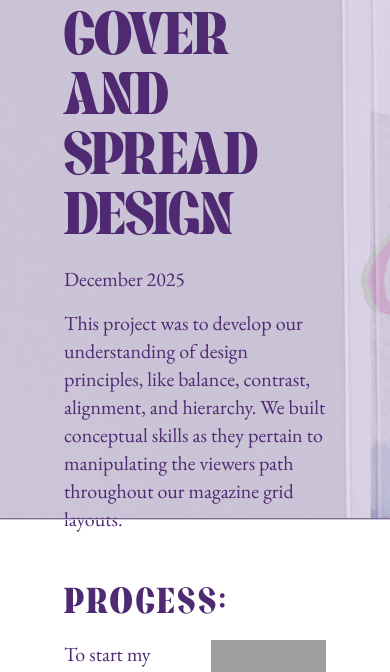
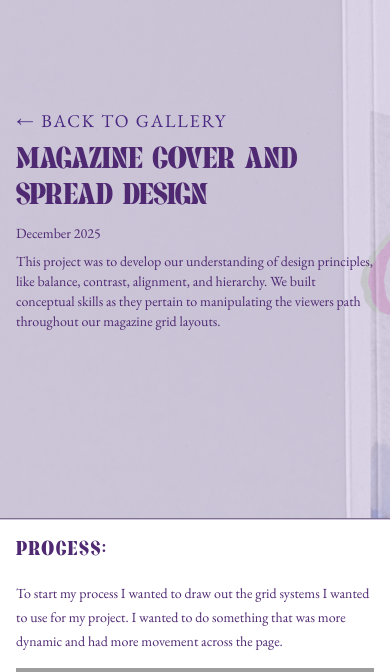
Before and after one commit to TonyVudis/portfolio, a Flask app: page /Gallery/clairoproj in a window 390 px wide. Shown: the part 81-753 px from the top of the page. Run offline with Flask 3, Linux system fonts and the light colour scheme; some libraries are stand-ins or nearby versions; grey boxes are pictures that could not be loaded.

Commit message:
clairo for phone

```diff
--- a/templates/clairoproj.html
+++ b/templates/clairoproj.html
@@ -43,20 +43,20 @@
         <!-- Overlay -->
         <div class="absolute inset-0 bg-[#CEC2E0] opacity-60"></div>
         <!-- Text on top -->
-        <div class="absolute inset-0 flex flex-col justify-center px-16 gap-4">
+        <div class="absolute inset-0 flex flex-col justify-center px-4 md:px-16 gap-2 md:gap-4">
             <a href="/Gallery" class="text-lg font-garamond tracking-widest uppercase text-[#4A2880] hover:underline">← Back to Gallery</a>
-            <h2 class="text-6xl font-megina text-[#4F2972]">MAGAZINE COVER AND SPREAD DESIGN</h2>
-            <p class="font-garamond text-xl text-[#4F2972]">December 2025</p>
-            <p class="font-garamond text-xl text-[#4F2972] max-w-2xl">This project was to develop our understanding of design principles, like balance, contrast, alignment, and hierarchy. We built conceptual skills as they pertain to manipulating the viewers path throughout our magazine grid layouts. </p>
+            <h2 class="text-3xl md:text-6xl font-megina text-[#4F2972]">MAGAZINE COVER AND SPREAD DESIGN</h2>
+            <p class="font-garamond text-sm md:text-xl text-[#4F2972]">December 2025</p>
+            <p class="font-garamond text-sm md:text-xl text-[#4F2972] max-w-2xl">This project was to develop our understanding of design principles, like balance, contrast, alignment, and hierarchy. We built conceptual skills as they pertain to manipulating the viewers path throughout our magazine grid layouts. </p>
         </div>
     </div>
 
     <!-- Process Section -->
-    <div class="w-full border-t border-[#CEC2E0] px-16 py-16" data-aos="fade-up">
-        <p class="text-4xl font-megina tracking-widest uppercase text-[#4F2972] mb-4">Process:</p>
-        <div class="flex gap-8">
-            <p class="w-1/2"><span class="font-garamond text-xl text-[#4F2972]">To start my process I wanted to draw out the grid systems I wanted to use for my project. I wanted to do something that was more dynamic and had more movement across the page.</span></p>
-            <div class="w-1/2 flex flex-col items-center ml-auto">
+    <div class="w-full border-t border-[#CEC2E0] px-4 md:px-16 py-4 md:py-16" data-aos="fade-up">
+        <p class="text-xl md:text-4xl font-megina tracking-widest uppercase text-[#4F2972] mb-4">Process:</p>
+        <div class="flex flex-col md:flex-row gap-4 md:gap-8">
+            <p class="w-full md:w-1/2"><span class="font-garamond text-sm md:text-xl text-[#4F2972]">To start my process I wanted to draw out the grid systems I wanted to use for my project. I wanted to do something that was more dynamic and had more movement across the page.</span></p>
+            <div class="w-full md:w-1/2 flex flex-col md:flex-row items-center ml-auto">
                 <img src="{{ url_for('static', filename='images/clairoproj/process1clairo.png') }}" alt="Iteration 1" class="w-full object-cover mb-4">
             </div>
         </div>
@@ -64,19 +64,19 @@
     </div>
 
     <!-- Iterations Section -->
-    <div class="w-full border-t border-[#CEC2E0] px-16 py-16" data-aos="fade-up">
-        <p class="text-4xl font-megina tracking-widest uppercase text-[#4F2972] mb-4">Iterations:</p>
-        <div class="flex gap-8 items-start">
-            <div class="w-1/2 flex flex-col items-center">
+    <div class="w-full border-t border-[#CEC2E0] px-4 md:px-16 py-4 md:py-16" data-aos="fade-up">
+        <p class="text-xl md:text-4xl font-megina tracking-widest uppercase text-[#4F2972] mb-4">Iterations:</p>
+        <div class="flex flex-col md:flex-row gap-4 md:gap-8 items-start">
+            <div class="w-full md:w-1/2 flex flex-col md:flex-col items-center">
                 <img src="{{ url_for('static', filename='images/clairoproj/iteration1clairo.png') }}" alt="Iteration 1" class="w-full object-cover mb-4">
                 <img src="{{ url_for('static', filename='images/clairoproj/iteration4clairo.png') }}" alt="Iteration 1" class="w-full object-cover mb-4">
             </div>
-            <div class="w-1/2 flex flex-col items-center">
+            <div class="w-full md:w-1/2 flex flex-col md:flex-col items-center">
                 <img src="{{ url_for('static', filename='images/clairoproj/iteration2clairo.png') }}" alt="Iteration 1" class="w-full object-cover mb-4">
                 <img src="{{ url_for('static', filename='images/clairoproj/iteration3clairo.png') }}" alt="Iteration 1" class="w-full object-cover mb-4">
             </div>
-            <div class="w-1/2 flex items-start pt-4">
-                <p><span class="font-garamond text-xl text-[#4F2972]">I wanted to experiment with how
+            <div class="w-full md:w-1/2 flex flex-col md:flex-row items-start pt-4">
+                <p><span class="font-garamond text-sm md:text-xl text-[#4F2972]">I wanted to experiment with how
                 different text box shapes could influence the flow of the page. I wanted a picture of my artist on
                 a stage to give the visual of a spotlight and the text flowing around it. I struggled with page and how the image and text hierarchy affected the
                 page layout.</span></p>
@@ -85,33 +85,32 @@
     </div>
 
     <!-- Spread Final -->
-    <div class="w-full border-t border-[#CEC2E0] px-16 py-16" data-aos="fade-up">
-        <p class="text-4xl font-megina tracking-widest uppercase text-[#4F2972] mb-4">Final Spread:</p>
-        <div class="w-1/3 flex items-center ml-auto mr-48">
-                <img src="{{ url_for('static', filename='images/clairoproj/spread1clairo.png') }}" alt="Final 3" class="w-full object-cover">
+    <div class="w-full border-t border-[#CEC2E0] px-4 md:px-16 py-4 md:py-16" data-aos="fade-up">
+        <p class="text-2xl md:text-4xl font-megina tracking-widest uppercase text-[#4F2972] mb-4">Final Spread:</p>
+        <div class="w-full md:w-1/3 flex flex-col md:flex-row items-center ml-auto mr-48">
+            <img src="{{ url_for('static', filename='images/clairoproj/spread1clairo.png') }}" alt="Final 3" class="w-full object-cover">
         </div>
-        <div class="flex justify-center">
-            <div class="w-1/2 flex flex-col items-start ml-auto mr-12">
+        <div class="flex flex-col md:flex-row justify-center">
+            <div class="w-full md:w-1/2 flex flex-col md:flex-row items-start ml-auto mr-12">
                 <img src="{{ url_for('static', filename='images/clairoproj/spread2clairo.png') }}" alt="Final 3" class="w-full object-cover">
             </div>
-            <div class="w-1/2 flex flex-col items-start ml-auto mr-12">
+            <div class="w-full md:w-1/2 flex flex-col md:flex-row items-start ml-auto mr-12">
                 <img src="{{ url_for('static', filename='images/clairoproj/spread3clairo.png') }}" alt="Final 3" class="w-full object-cover">
             </div>
         </div>
     </div>
 
     <!-- Final -->
-    <div class="w-full border-t border-[#CEC2E0] px-16 py-16" data-aos="fade-up">
-        <p class="text-4xl font-megina tracking-widest uppercase text-[#4F2972] mb-4">Final Design:</p>
-
-        <div class="flex justify-center">
-            <div class="w-1/3 flex flex-col items-center ml-auto mr-12">
+    <div class="w-full border-t border-[#CEC2E0] px-4 md:px-16 py-4 md:py-16" data-aos="fade-up">
+        <p class="text-2xl md:text-4xl font-megina tracking-widest uppercase text-[#4F2972] mb-4">Final Design:</p>
+        <div class="flex flex-col md:flex-row justify-center">
+            <div class="w-full md:w-1/3 flex flex-col md:flex-row items-center ml-auto mr-12">
                 <img src="{{ url_for('static', filename='images/clairoproj/clairomock1.jpeg') }}" alt="Final 3" class="w-full h-96 object-cover">
             </div>
-            <div class="w-1/3 flex flex-col items-start ml-auto mr-12">
+            <div class="w-full md:w-1/3 flex flex-col md:flex-row items-start ml-auto mr-12">
                 <img src="{{ url_for('static', filename='images/clairoproj/clairomock2.jpeg') }}" alt="Final 3" class="w-full h-96 object-cover">
             </div>
-            <div class="w-1/3 flex flex-col items-start ml-auto mr-12">
+            <div class="w-full md:w-1/3 flex flex-col md:flex-row items-start ml-auto mr-12">
                 <img src="{{ url_for('static', filename='images/clairoproj/clairomock3.jpeg') }}" alt="Final 3" class="w-full h-96 object-cover">
             </div>
         </div>
```
